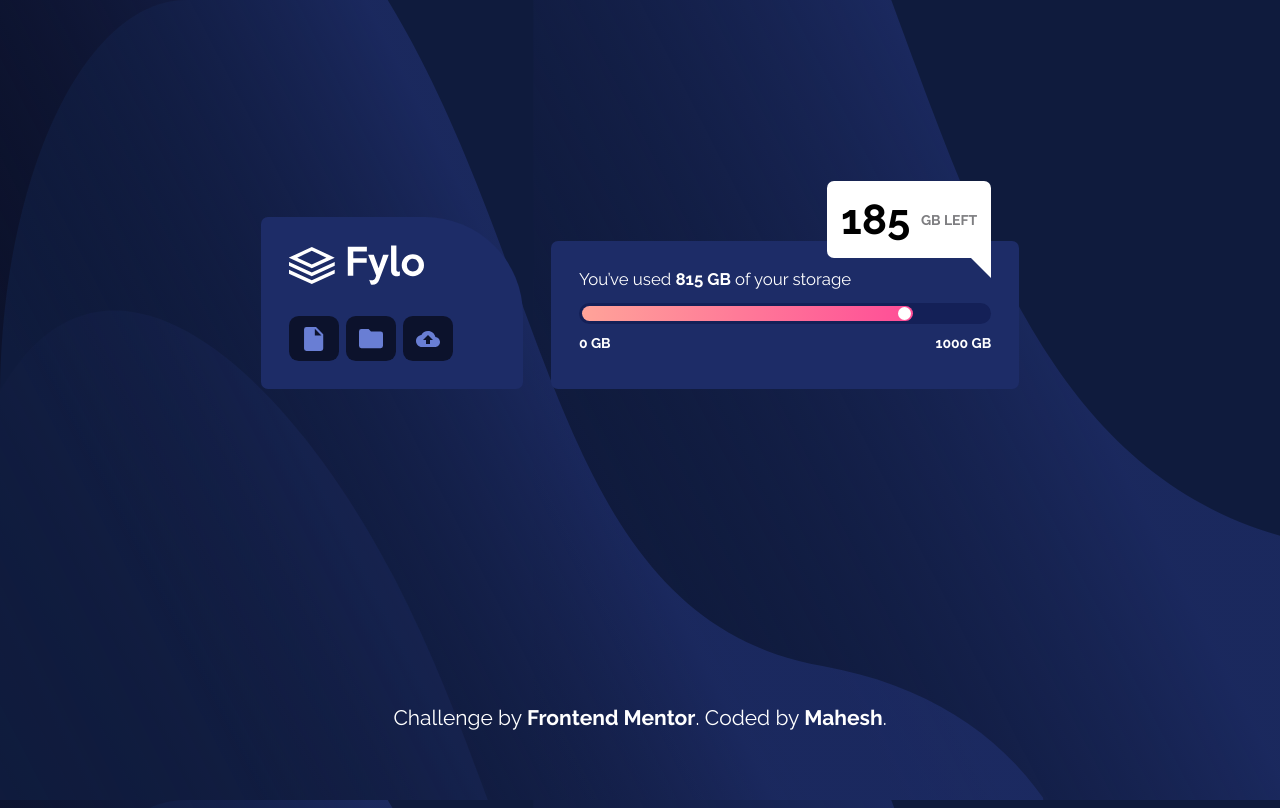
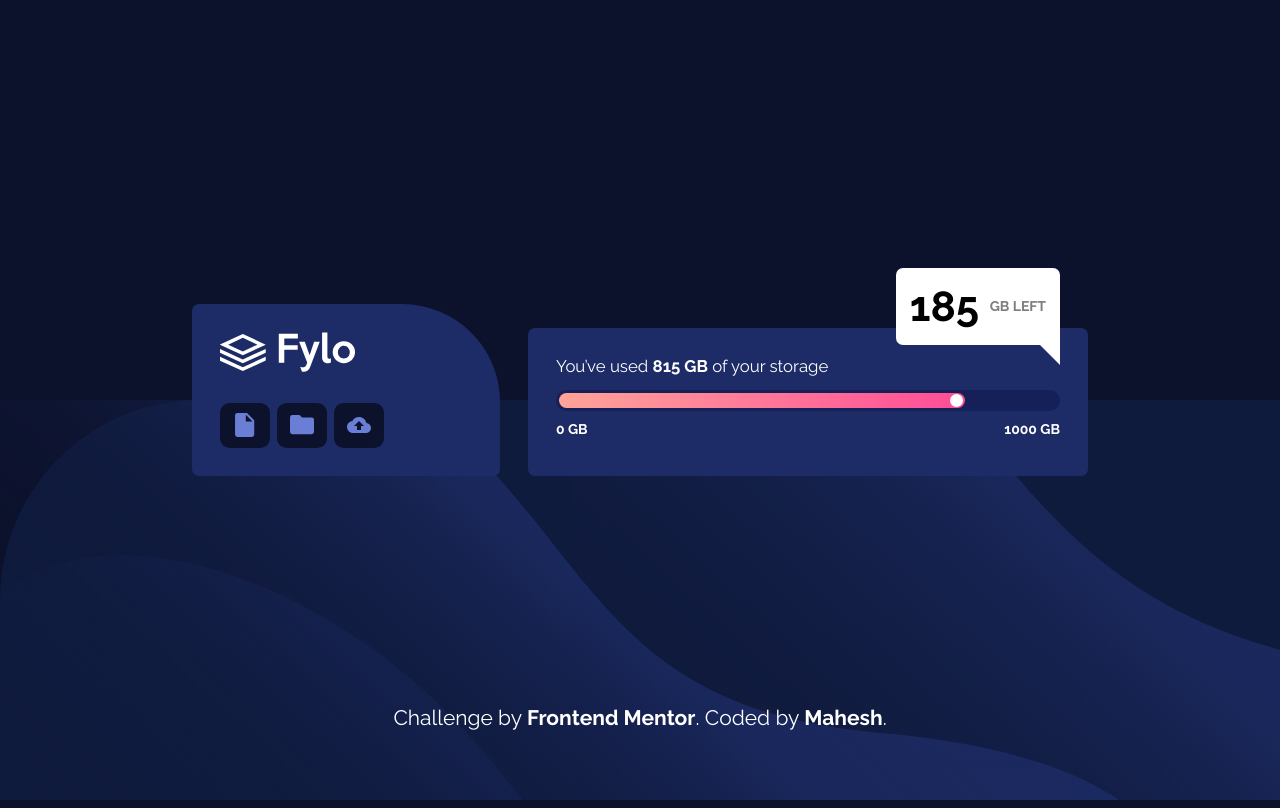
Before and after one commit to Mahesh-yadav/frontend-data-storage-component, a website: page index.html in a window 1280 px wide. Drawn offline with Linux system fonts and the light colour scheme.

Commit message:
change bg styles and responsive design

```diff
--- a/styles.css
+++ b/styles.css
@@ -8,14 +8,12 @@
     box-sizing: inherit;
 }
 
-html {
-    background-image: url("./images/bg-mobile.svg");
-    background-repeat: no-repeat;
-}
-
 body {
     padding: 1rem;
     padding-top: 5rem;
+    background-image: url("./images/bg-mobile.svg");
+    background-repeat: no-repeat;
+    background-size: cover;
 }
 
 .top-container{
@@ -118,7 +116,8 @@ body {
 .data-left{
     background-color: white;
     position: absolute;
-    left: 25%;
+    left: 50%;
+    transform: translateX(-50%);
     border-radius: .5rem;
     padding: 1rem;
     text-align: center;
@@ -140,6 +139,8 @@ body {
 
 .attribution {
     position: fixed;
+    width: 100%;
+    left: 0;
     bottom: 5rem;
     color: white;
     font-size: 1.5rem;
@@ -156,36 +157,40 @@ body {
     text-decoration: underline;
 }
 
-
-@media (min-width: 1000px){
-    html {
-        background-image: url("./images/bg-desktop.svg");
+@media (min-width: 800px){
+    body {
+        background-image: none;
         background-color: hsl(229, 57%, 11%);
-        background-size: 100% auto;
-        background-repeat: no-repeat;
-        background-attachment: fixed;
-        background-position: left bottom;
-        height: 100%;
+        min-height: 100vh;
+        margin: 0;
+        padding: 0;
+        display: flex;
+        justify-content: center;
+        align-items: center;
     }
 
-    body {
-        min-height: 100%;
-        padding: 0;
-        display: flex;
-        align-items: center;
-        justify-content: center;
+    body::after{
+        content: '';
+        width: 100%;
+        height: 50%;
+        position: absolute;
+        left: 0;
+        bottom: 0;
+        background-image: url(./images/bg-desktop.svg);
+        background-repeat: no-repeat;
+        background-size: cover;
     }
 
     main{
+        z-index: 10;
+        position: relative;
         display: flex;
         justify-content: center;
         align-items: baseline;
-        padding: 0 20%;
-        width: 100%;
+        width: calc(100% - 20vw);
     }
 
     .top-container{
-        margin-bottom: 15rem;
         margin-right: 2rem;
         display: flex;
         flex-direction: column;
@@ -205,6 +210,7 @@ body {
         right: 2rem;
         top: -60px;
         border-bottom-right-radius: 0;
+        transform: translateX(0%);
     }
 
     .data-left::after{
@@ -218,3 +224,9 @@ body {
         bottom: -20px;
     }
 }
+
+@media (min-width: 1200px){
+    main {
+        width: calc(100% - 30vw);
+    }
+}
```
